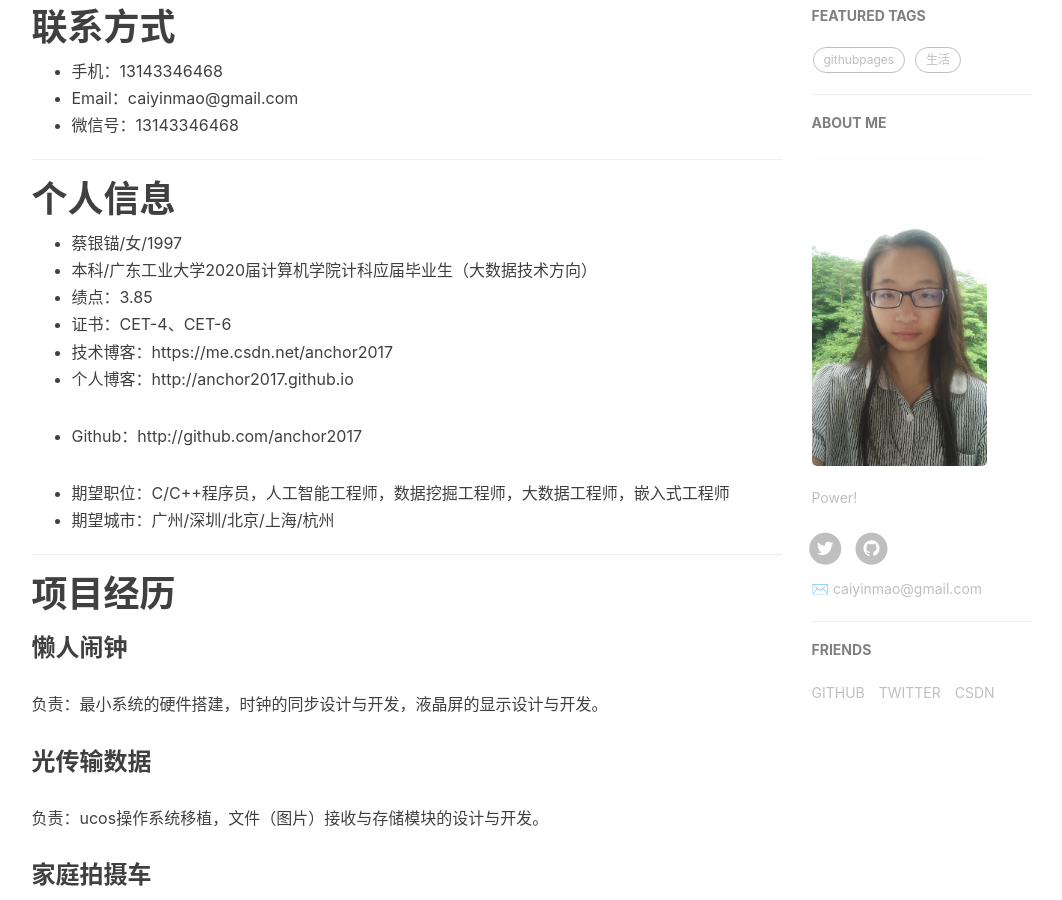
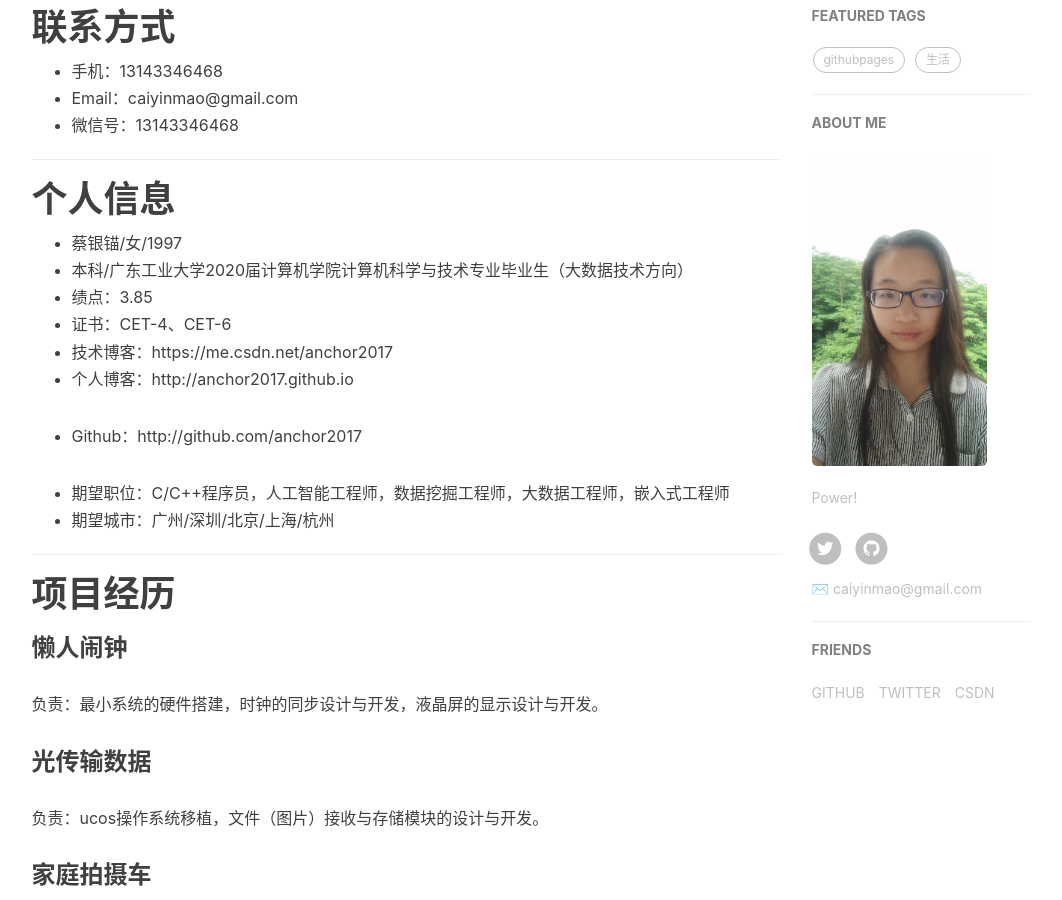
Before and after one commit to anchor2017/anchor2017.github.io, a Jekyll site: the page built from img/pf.md, in a window 1280 px wide and 900 px high, scrolled down 363 px. Shown: the whole window, without its empty margins (136-1198 px from the left). Built offline with Jekyll 4.4.1, drawn with Linux system fonts in a browser that asks for light colours; nearby versions of some CDN libraries; our own code applies the rules of GitHub Pages for plain Markdown files; comment, search, counter and statistics services are not loaded.

Commit message:
Update pf.md

```diff
--- a/img/pf.md
+++ b/img/pf.md
@@ -13,7 +13,7 @@
 # 个人信息
 
  - 蔡银锚/女/1997
- - 本科/广东工业大学2020届计算机学院计科应届毕业生（大数据技术方向）
+ - 本科/广东工业大学2020届计算机学院计算机科学与技术专业毕业生（大数据技术方向）
  - 绩点：3.85
  - 证书：CET-4、CET-6
  - 技术博客：https://me.csdn.net/anchor2017
```
